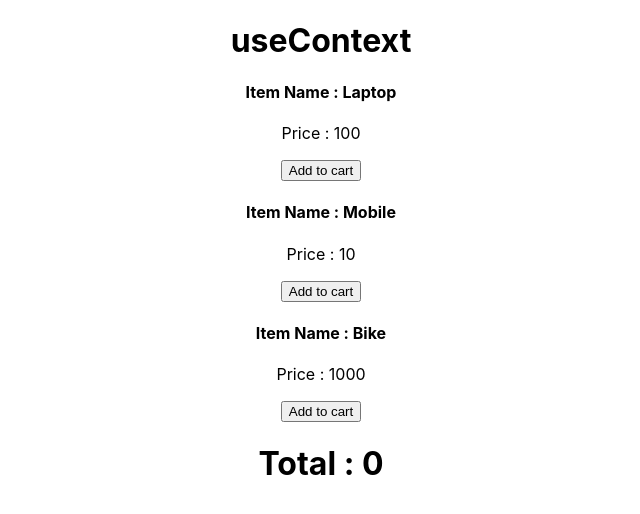
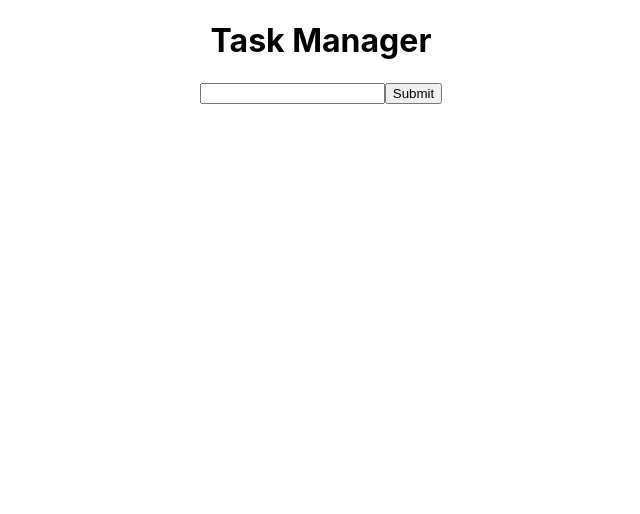
Before and after one commit to RushikeshTekale66/React-Important-Concept, a React (Create React App) app: page / in a window 1280 px wide. Shown: the top 514 px of the page, without its empty margins (319-959 px from the left). Built offline with nearby package versions, Linux system fonts and the light colour scheme.

Commit message:
Task manager

```diff
--- a/src/App.js
+++ b/src/App.js
@@ -1,17 +1,14 @@
 import './App.css';
-import Cart from './Component/cart';
-import Item from './Component/item';
+import GetTask from './Component/getTask';
 
 
 function App() {
 
   return (
     <div className="App">
-      <h1>useContext</h1>
-       <Item name ="Laptop" price ={100}/>
-       <Item name ="Mobile" price ={10}/>
-       <Item name ="Bike" price ={1000}/>
-       <Cart/>
+      <h1>Task Manager</h1>
+      <GetTask/>
+
     </div>
   );
 }
--- a/src/Component/cart.js
+++ /dev/null
@@ -1,23 +0,0 @@
-import React, { useContext } from 'react'
-import { CartContext } from '../Context/Cart'
-
-const Cart = () => {
-  //Accessing the cart context
-  const cart = useContext(CartContext);
-  console.log(cart);
-
-  const total = cart.items.reduce((a,b)=> a+ b.price, 0);
-
-  return (
-    <div>
-        {
-          cart.items.map((item)=>(
-              <li>{item.name} - {item.price}</li>
-          ))
-        }
-        <h1>Total : {total}</h1>
-    </div>
-  )
-}
-
-export default Cart
--- /dev/null
+++ b/src/Component/getTask.js
@@ -0,0 +1,32 @@
+import React, { useState } from 'react'
+
+const GetTask = () => {
+    const [task, setTask] = useState('');
+    const [taskList, setTaskList] = useState([]);
+
+    const addTask = (task) => {
+        if (task !== '') {
+            setTaskList([...taskList, task]);
+        }
+    }
+
+    return (
+        <div>
+            <div>
+                <input type='text' value={task} onChange={e => {setTask(e.target.value)}} />
+                <button type='button' onClick={()=>{addTask(task)}}
+                >Submit</button>
+            </div>
+            <div>
+                {
+                    taskList.map((list, i) => {
+                        return <li key={i}>{list}</li>
+                    })
+                }
+            </div>
+
+        </div>
+    )
+}
+
+export default GetTask;
--- a/src/Component/item.js
+++ /dev/null
@@ -1,17 +0,0 @@
-import React, { useContext } from 'react'
-import { CartContext } from '../Context/Cart'
-
-const Item = (props) => {
-    //access the value from the cart Context
-    const cart = useContext(CartContext);
-    console.log(cart);
-  return (
-    <div>
-        <h4>Item Name : {props.name}</h4>
-        <p>Price : {props.price}</p>
-        <button onClick={()=>cart.setItems([...cart.items, {name: props.name, price: props.price}])}>Add to cart</button>
-    </div>
-  )
-}
-
-export default Item
--- a/src/Context/Cart.js
+++ /dev/null
@@ -1,14 +0,0 @@
-import { createContext, useState } from "react";
-
-//create context
-export const CartContext = createContext(null);
-
-export const CartProvider = (props) => {
-
-    // set the item value to the context
-    const [items, setItems] = useState([]);
-
-    return <CartContext.Provider value={{ items, setItems }}>
-        {props.children}
-    </CartContext.Provider>
-}
--- a/src/index.js
+++ b/src/index.js
@@ -3,16 +3,13 @@ import ReactDOM from 'react-dom/client';
 import './index.css';
 import App from './App';
 import reportWebVitals from './reportWebVitals';
-import { CartProvider } from './Context/Cart';
 
 
 const root = ReactDOM.createRoot(document.getElementById('root'));
 
 root.render(
   <React.StrictMode>
-    <CartProvider>
       <App />
-    </CartProvider>
   </React.StrictMode>
 );
 
```
